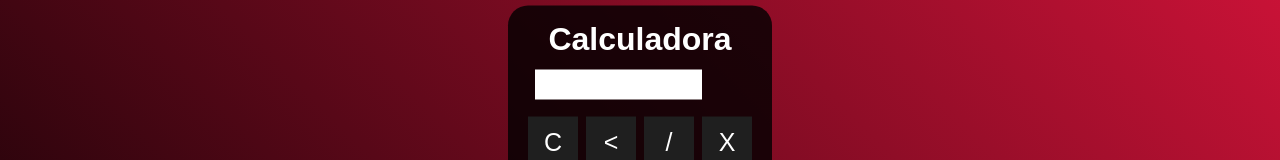
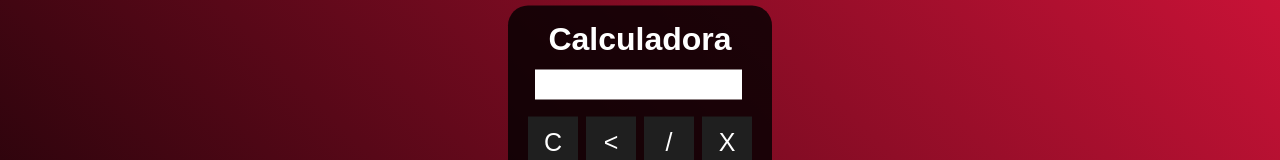
Before and after one commit to Paulo-2048/calculadora-simples, a plain HTML site: page index.html in a window 1280 px wide. Shown: the part 188-348 px from the top of the page. Drawn offline with Linux system fonts and the light colour scheme.

Commit message:
Limitar Charactere v3 (Apenas Front)

```diff
--- a/styles.css
+++ b/styles.css
@@ -45,5 +45,8 @@
     font-size: 25px;
     color: black;
     text-align: right;
-    max-width: 12ch;
+    max-width: 28ch;
+    overflow: hidden;
+    text-overflow: ellipsis;
+    white-space: nowrap;
 }
```
